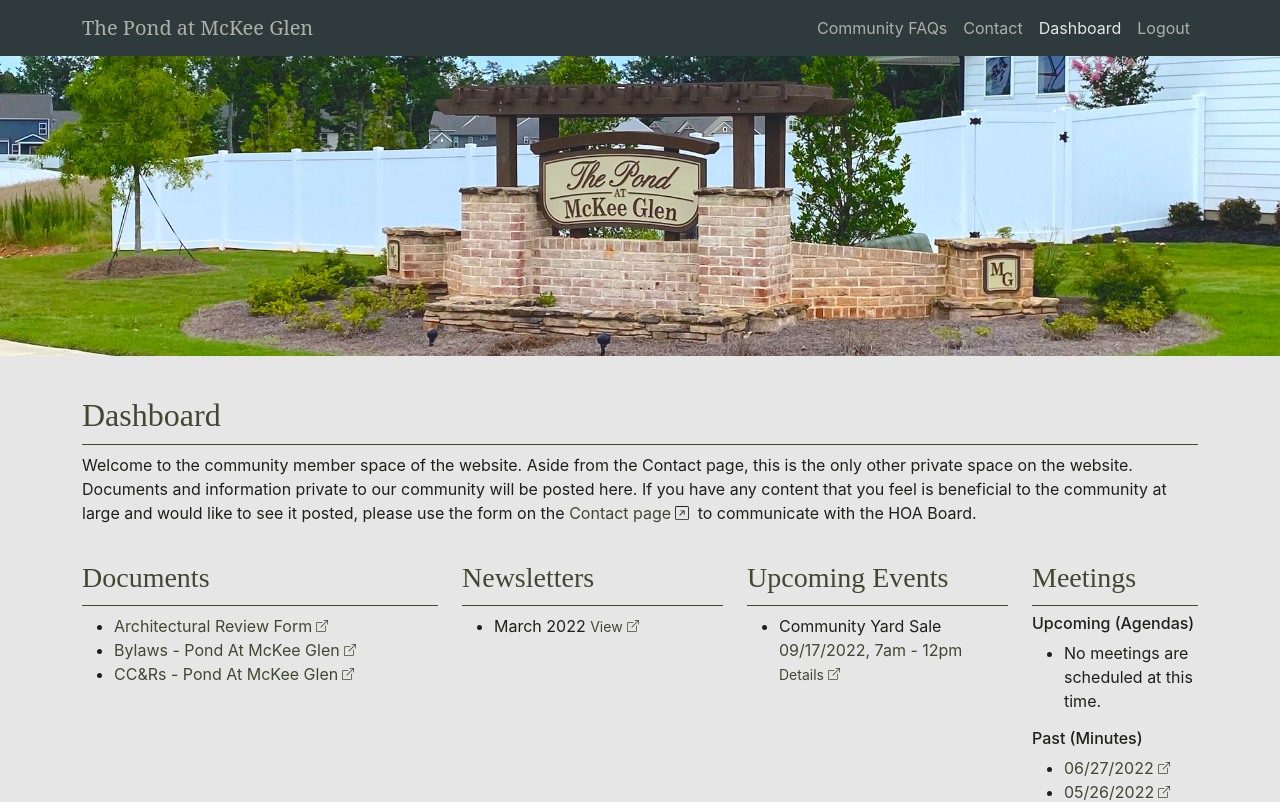
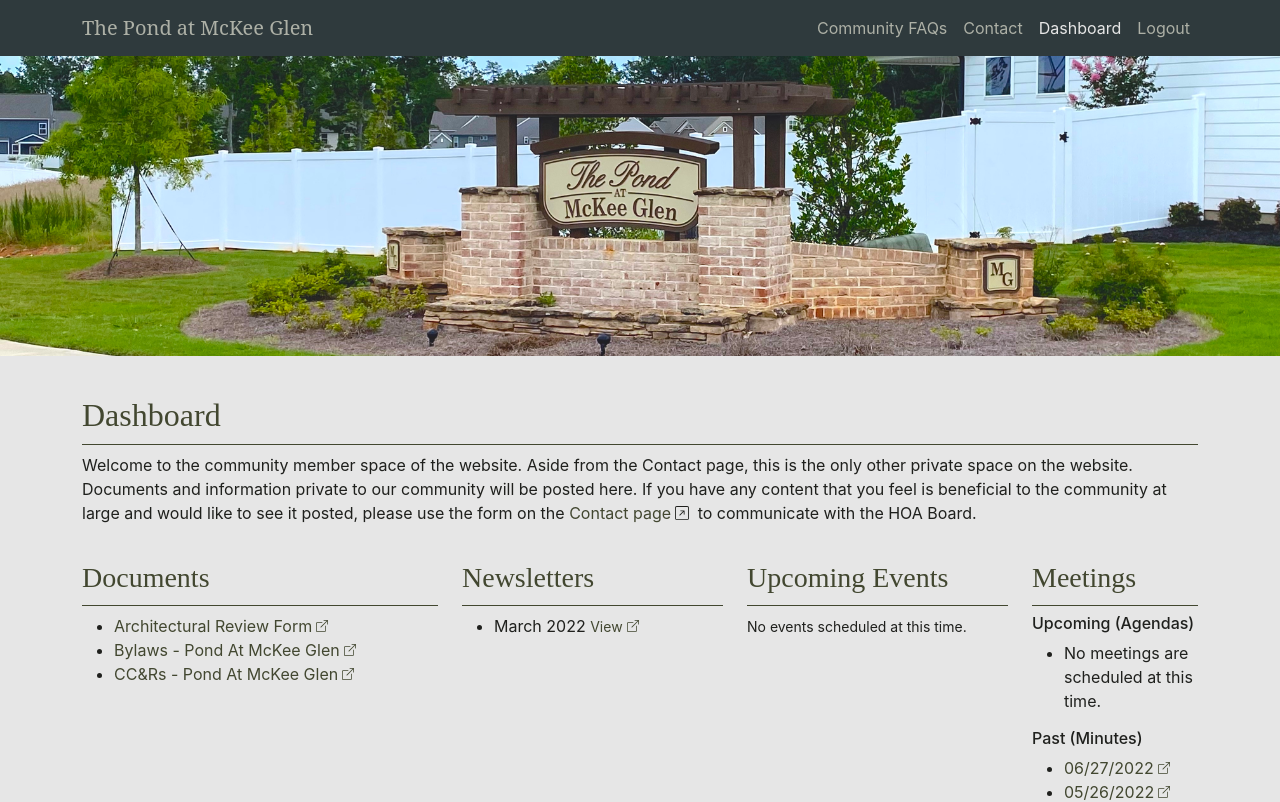
Before and after one commit to michaelfrankdev/mckeeglen, a Next.js app: page /dashboard in a window 1280 px wide. Shown: the top 802 px of the page. Built offline with nearby package versions, Linux system fonts and the light colour scheme; no server answers; sample sign-in values are in the browser's storage.

Commit message:
updates upcomming events under user dashboard

```diff
--- a/pages/dashboard.js
+++ b/pages/dashboard.js
@@ -75,6 +75,7 @@ const Dashboard = () => {
           </Col>
           <Col className="mb-4" lg={3} md={6}>
             <h3 className="page-heading">Upcoming Events</h3>
+            <small>No events scheduled at this time.</small>
             <ul>
               {/* <li>
                 SummerBash{' '}
@@ -87,7 +88,7 @@ const Dashboard = () => {
                 <br />
                 08/20/2022, 11am - 2pm
               </li> */}
-              <li>
+              {/* <li>
                 Community Yard Sale{' '}
                 <a href="https://drive.google.com/file/d/1-VGtHZLjWbTuYfxFveWbmrFFRKROavy0/view" target="_blank" rel="noreferrer">
                   <br />
@@ -98,7 +99,7 @@ const Dashboard = () => {
                     <BoxArrowUpRight size={12} className="mx-1 mb-1" />
                   </small>
                 </a>
-              </li>
+              </li> */}
             </ul>
           </Col>
           <Col className="mb-4" lg={2} md={6}>
```
